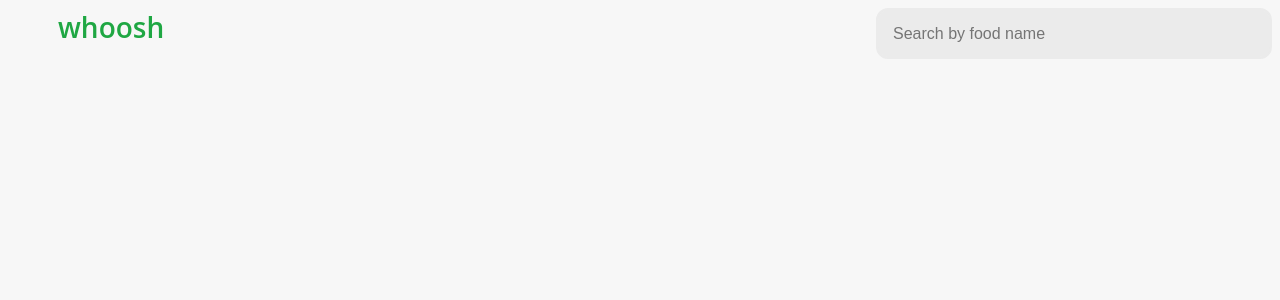
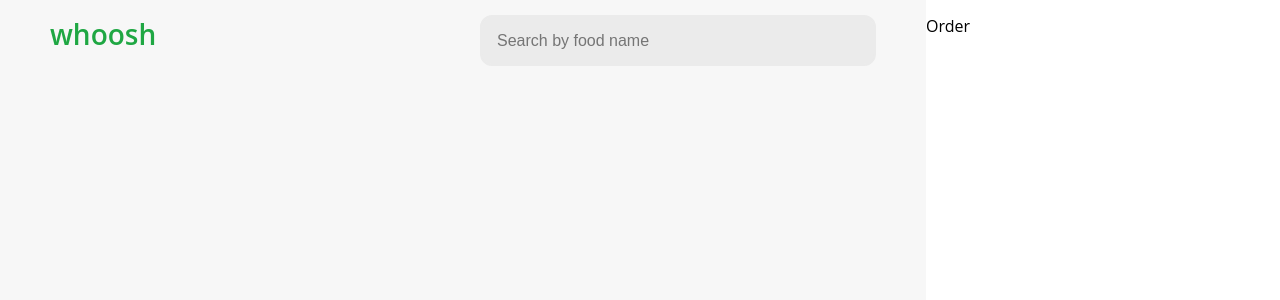
Before and after one commit to lucasr1b/whoosh, a React (Create React App) app: page / in a window 1280 px wide. Shown: the top 300 px of the page. Built offline with nearby package versions, Linux system fonts and the light colour scheme; some icons are missing.

Commit message:
Added order component and made app full height

```diff
--- a/src/App.scss
+++ b/src/App.scss
@@ -1,4 +1,12 @@
-body {
+html, body, #root {
+    margin: 0;
     background-color: #F7F7F7;
     font-family: 'Open Sans';
+    height: 100%;
 }
+
+.App {
+    min-height: 100%;
+    display: flex;
+    flex-direction: row;
+}
--- a/src/App.tsx
+++ b/src/App.tsx
@@ -1,11 +1,13 @@
 import React from 'react';
 import Home from './components/home/Home';
 import './App.scss';
+import Order from './components/order/Order';
 
 function App() {
   return (
     <div className="App">
       <Home />
+      <Order />
     </div>
   );
 }
--- a/src/components/home/Home.scss
+++ b/src/components/home/Home.scss
@@ -1,3 +1,4 @@
 .Container {
-    padding-left: 50px;
+    padding: 15px 50px 0 50px;
+    width: 70%;
 }
--- /dev/null
+++ b/src/components/order/Order.scss
@@ -0,0 +1,6 @@
+.Order {
+    background-color: white;
+    width: 30%;
+    min-height: 100%;
+    padding-top: 15px;
+}
--- /dev/null
+++ b/src/components/order/Order.tsx
@@ -0,0 +1,10 @@
+import React from 'react'
+import './Order.scss';
+
+function Order() {
+  return (
+    <div className='Order'>Order</div>
+  )
+}
+
+export default Order
```
